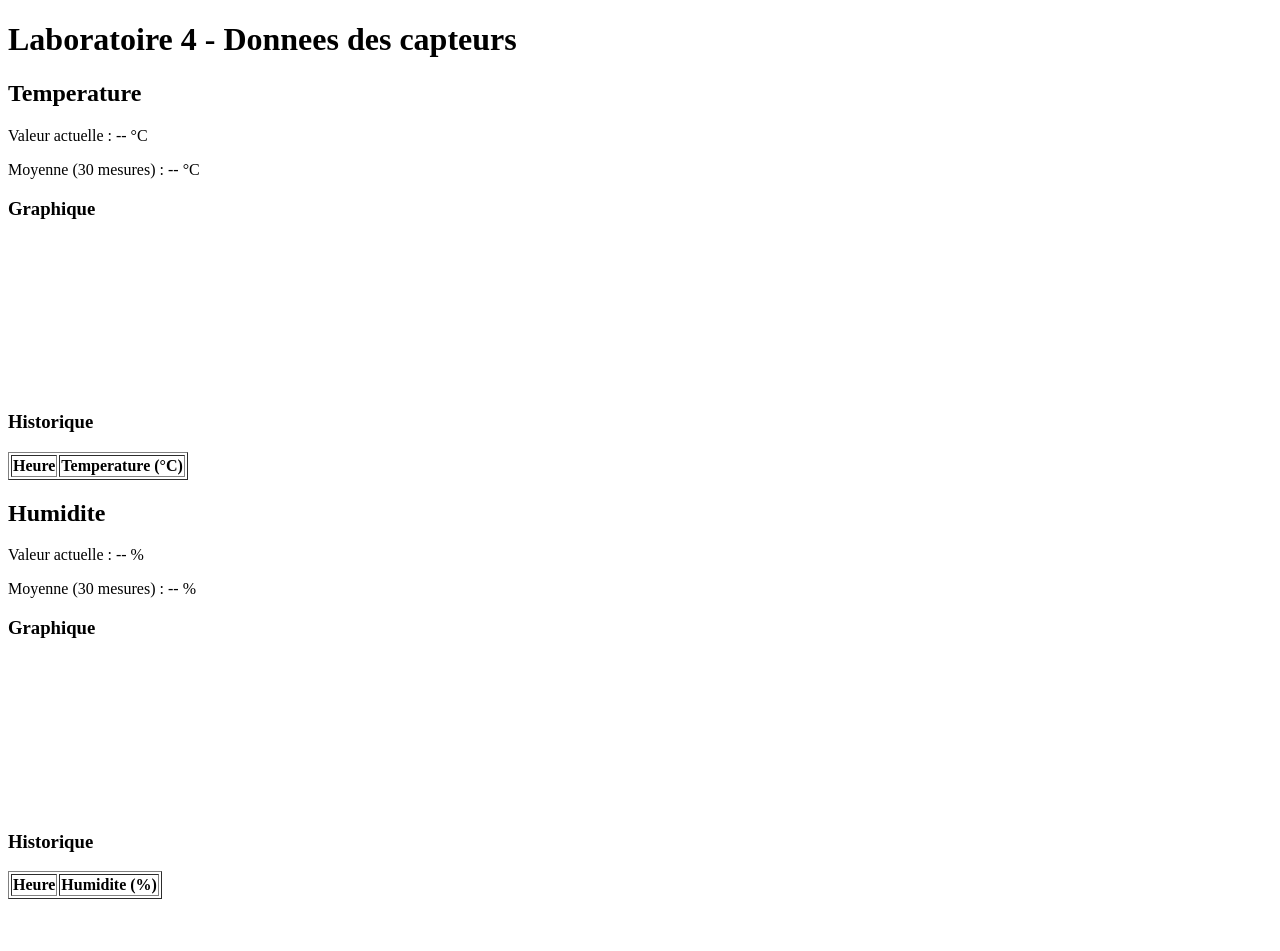
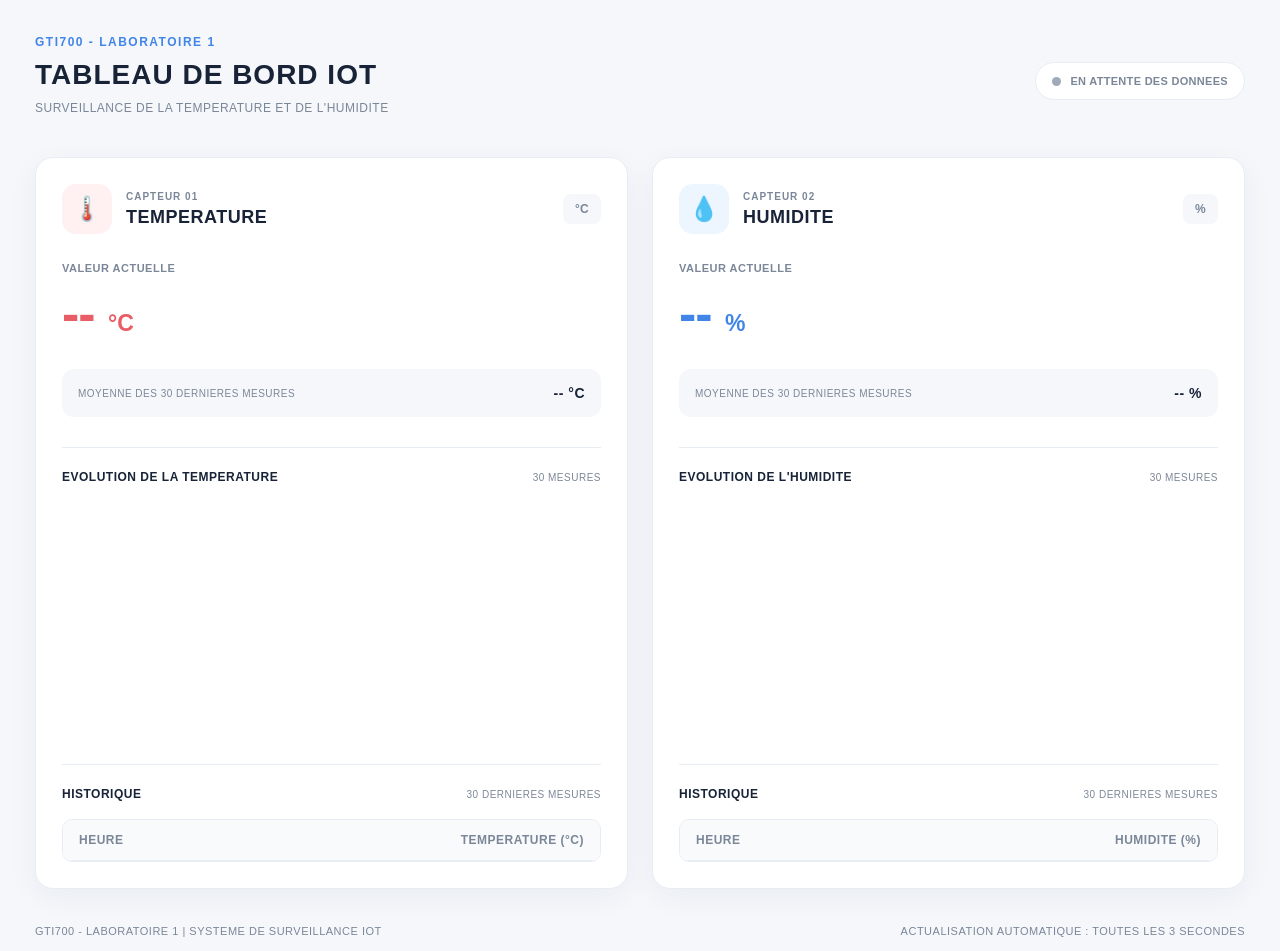
Before and after one commit to aaronrandriampierenana-cmd/GTI700-Lab4, a website: page frontend/public/index.html in a window 1280 px wide. Before the commit the page ends 907 px from the top, so only its background shows below. Drawn offline with Linux system fonts and the light colour scheme.

Commit message:
Finalisation du design frontend CSS

```diff
--- a/frontend/public/index.html
+++ b/frontend/public/index.html
@@ -1,77 +1,217 @@
+
 <!DOCTYPE html>
 <html lang="fr">
+
 <head>
+    <!-- On definit les caracteres utiliser dans notre page -->
     <meta charset="UTF-8">
+
+    <!-- On adapte la page aux ordinateurs et petits ecrans -->
     <meta name="viewport" content="width=device-width, initial-scale=1.0">
 
-    <title>GTI700 - Capteurs IoT</title>
+    <!-- Titre afficher dans l'onglet du navigateur -->
+    <title>GTI700 - Tableau de bord IoT</title>
+
+    <!-- On charge notre fichier css -->
+    <link rel="stylesheet" href="/style.css">
 </head>
 
 <body>
-    <!-- Titre principal de notre page -->
-    <h1>Laboratoire 4 - Donnees des capteurs</h1>
 
-    <!-- Cette section contient nos deux capteurs -->
-    <main>
+    <!-- Entete principale du tableau de bord -->
+    <header class="entete">
 
-        <!-- Partie pour afficher la temperature -->
-        <section id="temperature">
+        <!-- Titre et description du laboratoire -->
+        <div>
+            <p class="sous-titre">GTI700 - Laboratoire 1</p>
+
+            <h1>Tableau de bord IoT</h1>
+
+            <p class="description">
+                Surveillance de la temperature et de l'humidite
+            </p>
+        </div>
+
+        <!-- Le javascript changera le statut selon la connexion -->
+        <div class="statut" id="statut-connexion" role="status">
+            <span class="point-statut"></span>
+            <span id="texte-statut">En attente des donnees</span>
+        </div>
+
+    </header>
+
+    <!-- On place les deux capteurs dans notre grille -->
+    <main class="grille-capteurs">
+
+        <!-- Carte pour la temperature -->
+        <section class="carte carte-temperature" id="temperature">
+
+            <!-- Partie du haut avec le nom du capteur -->
+            <div class="entete-carte">
+
+                <div class="titre-carte">
+                    <span class="icone-capteur icone-temperature" aria-hidden="true">
+                        🌡️
+                    </span>
+
+                    <div>
+                        <p class="categorie">Capteur 01</p>
                         <h2>Temperature</h2>
+                    </div>
+                </div>
 
-            <!-- La derniere valeur du capteur -->
-            <p>Valeur actuelle : <span id="temp-actuelle">--</span> °C</p>
+                <span class="etiquette">°C</span>
+            </div>
 
-            <!-- La moyenne des 30 dernieres valeurs -->
-            <p>Moyenne (30 mesures) : <span id="temp-moyenne">--</span> °C</p>
+            <!-- Valeur actuelle de la temperature -->
+            <div class="bloc-mesure">
+                <p class="libelle-mesure">Valeur actuelle</p>
 
-            <!-- Le graphique sera ajouter ici plus tard -->
-            <h3>Graphique</h3>
+                <p class="valeur-principale">
+                    <span id="temp-actuelle">--</span>
+                    <span class="unite">°C</span>
+                </p>
+            </div>
+
+            <!-- Moyenne des 30 dernieres temperatures -->
+            <div class="bloc-moyenne">
+                <span>Moyenne des 30 dernieres mesures</span>
+
+                <strong>
+                    <span id="temp-moyenne">--</span> °C
+                </strong>
+            </div>
+
+            <!-- Partie du graphique de temperature -->
+            <div class="bloc-graphique">
+
+                <div class="titre-section">
+                    <h3>Evolution de la temperature</h3>
+                    <span>30 mesures</span>
+                </div>
+
+                <!-- Le javascript dessinera le graphique ici -->
+                <div class="conteneur-graphique">
                     <canvas id="graph-temp"></canvas>
+                </div>
 
-            <!-- Tableau des 30 dernieres mesures -->
+            </div>
+
+            <!-- Partie de l'historique de temperature -->
+            <div class="bloc-historique">
+
+                <div class="titre-section">
                     <h3>Historique</h3>
-            <table border="1">
+                    <span>30 dernieres mesures</span>
+                </div>
+
+                <!-- On pourra defiler dans le tableau -->
+                <div class="conteneur-tableau">
+                    <table>
                         <thead>
                             <tr>
                                 <th>Heure</th>
                                 <th>Temperature (°C)</th>
                             </tr>
                         </thead>
-                <tbody id="table-temp">
-                    <!-- Les lignes seront ajouter avec JavaScript -->
-                </tbody>
+
+                        <!-- Les 30 mesures seront ajouter ici -->
+                        <tbody id="table-temp"></tbody>
                     </table>
+                </div>
+
+            </div>
+
         </section>
 
-        <!-- Partie pour afficher l'humidite -->
-        <section id="humidite">
+        <!-- Carte pour l'humidite -->
+        <section class="carte carte-humidite" id="humidite">
+
+            <!-- Partie du haut avec le nom du capteur -->
+            <div class="entete-carte">
+
+                <div class="titre-carte">
+                    <span class="icone-capteur icone-humidite" aria-hidden="true">
+                        💧
+                    </span>
+
+                    <div>
+                        <p class="categorie">Capteur 02</p>
                         <h2>Humidite</h2>
+                    </div>
+                </div>
 
-            <!-- La derniere valeur du capteur -->
-            <p>Valeur actuelle : <span id="hum-actuelle">--</span> %</p>
+                <span class="etiquette">%</span>
+            </div>
 
-            <!-- La moyenne des 30 dernieres valeurs -->
-            <p>Moyenne (30 mesures) : <span id="hum-moyenne">--</span> %</p>
+            <!-- Valeur actuelle de l'humidite -->
+            <div class="bloc-mesure">
+                <p class="libelle-mesure">Valeur actuelle</p>
 
-            <!-- Le graphique sera ajouter ici plus tard -->
-            <h3>Graphique</h3>
+                <p class="valeur-principale">
+                    <span id="hum-actuelle">--</span>
+                    <span class="unite">%</span>
+                </p>
+            </div>
+
+            <!-- Moyenne des 30 dernieres mesures d'humidite -->
+            <div class="bloc-moyenne">
+                <span>Moyenne des 30 dernieres mesures</span>
+
+                <strong>
+                    <span id="hum-moyenne">--</span> %
+                </strong>
+            </div>
+
+            <!-- Partie du graphique d'humidite -->
+            <div class="bloc-graphique">
+
+                <div class="titre-section">
+                    <h3>Evolution de l'humidite</h3>
+                    <span>30 mesures</span>
+                </div>
+
+                <!-- Le javascript dessinera le graphique ici -->
+                <div class="conteneur-graphique">
                     <canvas id="graph-hum"></canvas>
+                </div>
 
-            <!-- Tableau des 30 dernieres mesures -->
+            </div>
+
+            <!-- Partie de l'historique d'humidite -->
+            <div class="bloc-historique">
+
+                <div class="titre-section">
                     <h3>Historique</h3>
-            <table border="1">
+                    <span>30 dernieres mesures</span>
+                </div>
+
+                <!-- On pourra defiler dans le tableau -->
+                <div class="conteneur-tableau">
+                    <table>
                         <thead>
                             <tr>
                                 <th>Heure</th>
                                 <th>Humidite (%)</th>
                             </tr>
                         </thead>
-                <tbody id="table-hum">
-                    <!-- Les lignes seront ajouter avec JavaScript -->
-                </tbody>
+
+                        <!-- Les 30 mesures seront ajouter ici -->
+                        <tbody id="table-hum"></tbody>
                     </table>
+                </div>
+
+            </div>
+
         </section>
 
     </main>
+
+    <!-- Pied de page du laboratoire -->
+    <footer class="pied-page">
+        <p>GTI700 - Laboratoire 1 | Systeme de surveillance IoT</p>
+        <p>Actualisation automatique : toutes les 3 secondes</p>
+    </footer>
+
 </body>
 </html>
--- /dev/null
+++ b/frontend/public/style.css
@@ -0,0 +1,418 @@
+
+/* Les couleurs qu'on utilise dans notre page */
+:root {
+    --fond-page: #f5f7fb;
+    --fond-carte: #ffffff;
+    --texte-principal: #182338;
+    --texte-secondaire: #7b8798;
+    --bordure: #e8edf3;
+
+    /* Couleur pour la temperature */
+    --rouge: #e85d66;
+    --rouge-clair: #fff0f1;
+
+    /* Couleur pour l'humidite */
+    --bleu: #4285e8;
+    --bleu-clair: #edf5ff;
+
+    /* Petite ombre des cartes */
+    --ombre: 0 8px 30px rgba(25, 42, 70, 0.05);
+}
+
+/* Pour que les bordure change pas la taille */
+* {
+    box-sizing: border-box;
+}
+
+/* Le style de base de notre page */
+body {
+    /* Police utiliser dans la page */
+    font-family: Arial, Helvetica, sans-serif;
+
+    /* On met tout les textes en majuscule */
+    text-transform: uppercase;
+
+    /* Couleur du fond et des textes */
+    background-color: var(--fond-page);
+    color: var(--texte-principal);
+
+    /* On met de l'espace autour de la page */
+    margin: 0;
+    padding: 35px;
+
+    /* Petit espace entre les lettres */
+    letter-spacing: 0.3px;
+}
+
+/* On garde notre contenu au centre */
+.entete,
+.grille-capteurs,
+.pied-page {
+    max-width: 1450px;
+    margin-left: auto;
+    margin-right: auto;
+}
+
+/* On met le titre a gauche et le statut a droite */
+.entete {
+    display: flex;
+    justify-content: space-between;
+    align-items: center;
+    gap: 20px;
+    margin-bottom: 30px;
+}
+
+/* Le petit texte GTI700 en haut */
+.sous-titre {
+    color: var(--bleu);
+    font-size: 12px;
+    font-weight: 700;
+    letter-spacing: 1.5px;
+    margin: 0 0 10px;
+}
+
+/* Le gros titre de notre page */
+h1 {
+    font-size: 28px;
+    font-weight: 700;
+    letter-spacing: 1px;
+    margin: 0;
+}
+
+/* Le texte sous le titre */
+.description {
+    color: var(--texte-secondaire);
+    font-size: 12px;
+    margin-top: 10px;
+    letter-spacing: 0.5px;
+}
+
+/* La boite qui montre si le serveur est connecter */
+.statut {
+    display: flex;
+    align-items: center;
+    gap: 9px;
+
+    background-color: white;
+    border: 1px solid var(--bordure);
+    border-radius: 30px;
+
+    padding: 12px 16px;
+
+    color: var(--texte-secondaire);
+    font-size: 11px;
+    font-weight: 600;
+    white-space: nowrap;
+}
+
+/* Le petit point gris du statut */
+.point-statut {
+    width: 9px;
+    height: 9px;
+    border-radius: 50%;
+    background-color: #a0aab8;
+}
+
+/* On met les deux capteurs cote a cote */
+.grille-capteurs {
+    display: grid;
+    grid-template-columns: repeat(2, minmax(0, 1fr));
+    gap: 24px;
+    align-items: start;
+}
+
+/* Les grandes boites des capteurs */
+.carte {
+    background-color: var(--fond-carte);
+    border: 1px solid var(--bordure);
+    border-radius: 18px;
+
+    padding: 26px;
+    box-shadow: var(--ombre);
+
+    min-width: 0;
+}
+
+/* Le haut de chaque carte */
+.entete-carte {
+    display: flex;
+    justify-content: space-between;
+    align-items: center;
+    gap: 12px;
+    margin-bottom: 28px;
+}
+
+/* On met l'icone a cote du nom du capteur */
+.titre-carte {
+    display: flex;
+    align-items: center;
+    gap: 14px;
+}
+
+/* La taille des icones */
+.icone-capteur {
+    display: flex;
+    align-items: center;
+    justify-content: center;
+
+    width: 50px;
+    height: 50px;
+    border-radius: 14px;
+    font-size: 24px;
+}
+
+/* Le fond de l'icone temperature */
+.icone-temperature {
+    background-color: var(--rouge-clair);
+}
+
+/* Le fond de l'icone humidite */
+.icone-humidite {
+    background-color: var(--bleu-clair);
+}
+
+/* Le petit texte CAPTEUR 01 et 02 */
+.categorie {
+    color: var(--texte-secondaire);
+    font-size: 10px;
+    font-weight: 600;
+    letter-spacing: 1px;
+    margin: 0 0 5px;
+}
+
+/* Le nom de chaque capteur */
+h2 {
+    font-size: 18px;
+    font-weight: 700;
+    letter-spacing: 0.5px;
+    margin: 0;
+}
+
+/* La petite boite avec le degre ou pourcentage */
+.etiquette {
+    background-color: var(--fond-page);
+    color: var(--texte-secondaire);
+
+    padding: 8px 12px;
+    border-radius: 8px;
+
+    font-size: 12px;
+    font-weight: 700;
+}
+
+/* La partie qui montre la mesure actuelle */
+.bloc-mesure {
+    margin-bottom: 25px;
+}
+
+/* Le texte VALEUR ACTUELLE */
+.libelle-mesure {
+    color: var(--texte-secondaire);
+    font-size: 11px;
+    font-weight: 600;
+    letter-spacing: 0.5px;
+    margin: 0 0 8px;
+}
+
+/* On affiche la valeur en gros */
+.valeur-principale {
+    font-size: 52px;
+    font-weight: 700;
+    letter-spacing: -1px;
+    line-height: 1.2;
+    margin: 0;
+}
+
+/* La temperature est en rouge */
+.carte-temperature .valeur-principale {
+    color: var(--rouge);
+}
+
+/* L'humidite est en bleu */
+.carte-humidite .valeur-principale {
+    color: var(--bleu);
+}
+
+/* On met l'unite plus petite */
+.unite {
+    font-size: 23px;
+    font-weight: 600;
+    letter-spacing: 0;
+}
+
+/* La boite pour la moyenne des 30 mesures */
+.bloc-moyenne {
+    display: flex;
+    justify-content: space-between;
+    align-items: center;
+    gap: 12px;
+
+    background-color: var(--fond-page);
+    padding: 16px;
+    border-radius: 12px;
+    margin-bottom: 30px;
+
+    color: var(--texte-secondaire);
+    font-size: 10px;
+    letter-spacing: 0.5px;
+}
+
+/* On met la moyenne plus foncer */
+.bloc-moyenne strong {
+    color: var(--texte-principal);
+    font-size: 14px;
+    white-space: nowrap;
+}
+
+/* On met une ligne entre les sections */
+.bloc-graphique,
+.bloc-historique {
+    border-top: 1px solid var(--bordure);
+    padding-top: 22px;
+    margin-top: 22px;
+}
+
+/* Le titre et le nombre de mesure sur la meme ligne */
+.titre-section {
+    display: flex;
+    justify-content: space-between;
+    align-items: center;
+    gap: 10px;
+    margin-bottom: 18px;
+}
+
+/* Les titres des graphiques et historique */
+h3 {
+    font-size: 12px;
+    font-weight: 700;
+    letter-spacing: 0.5px;
+    margin: 0;
+}
+
+/* Le petit texte 30 MESURES a droite */
+.titre-section span {
+    color: var(--texte-secondaire);
+    font-size: 10px;
+    letter-spacing: 0.5px;
+    white-space: nowrap;
+}
+
+/* On garde une place pour les graphiques */
+.conteneur-graphique {
+    position: relative;
+    width: 100%;
+    height: 240px;
+}
+
+/* Le graphique prend toute la place */
+.conteneur-graphique canvas {
+    display: block;
+    width: 100%;
+    height: 100%;
+}
+
+/* On peut descendre dans le tableau si il est long */
+.conteneur-tableau {
+    width: 100%;
+    max-height: 360px;
+    overflow: auto;
+
+    border: 1px solid var(--bordure);
+    border-radius: 10px;
+}
+
+/* Le style des tableaux */
+table {
+    width: 100%;
+    border-collapse: collapse;
+    font-size: 12px;
+}
+
+/* Les cases des tableaux */
+th,
+td {
+    padding: 13px 16px;
+    text-align: left;
+    border-bottom: 1px solid var(--bordure);
+    letter-spacing: 0.5px;
+}
+
+/* La premiere ligne du tableau */
+th {
+    position: sticky;
+    top: 0;
+
+    background-color: #f8fafc;
+    color: var(--texte-secondaire);
+
+    font-weight: 600;
+}
+
+/* On enleve la ligne en bas du dernier element */
+tbody tr:last-child td {
+    border-bottom: none;
+}
+
+/* Quand on passe la souris sur une mesure */
+tbody tr:hover {
+    background-color: #f8fafc;
+}
+
+/* On met les valeurs a droite */
+th:last-child,
+td:last-child {
+    text-align: right;
+}
+
+/* Le texte tout en bas de notre page */
+.pied-page {
+    display: flex;
+    justify-content: space-between;
+    gap: 15px;
+
+    margin-top: 25px;
+
+    color: var(--texte-secondaire);
+    font-size: 11px;
+    letter-spacing: 0.5px;
+}
+
+/* Si l'ecran est petit on met une carte en dessous */
+@media (max-width: 900px) {
+    .grille-capteurs {
+        grid-template-columns: 1fr;
+    }
+}
+
+/* On ajuste la page sur telephone */
+@media (max-width: 600px) {
+    body {
+        padding: 18px;
+    }
+
+    .entete {
+        flex-direction: column;
+        align-items: flex-start;
+    }
+
+    h1 {
+        font-size: 24px;
+    }
+
+    .carte {
+        padding: 18px;
+    }
+
+    .valeur-principale {
+        font-size: 42px;
+    }
+
+    .bloc-moyenne {
+        flex-wrap: wrap;
+    }
+
+    .pied-page {
+        flex-direction: column;
+        gap: 5px;
+    }
+}
```
Also changed, not shown: frontend/server.js (+7 -6 lines). Lines whose indentation alone changed are shown as unchanged.
